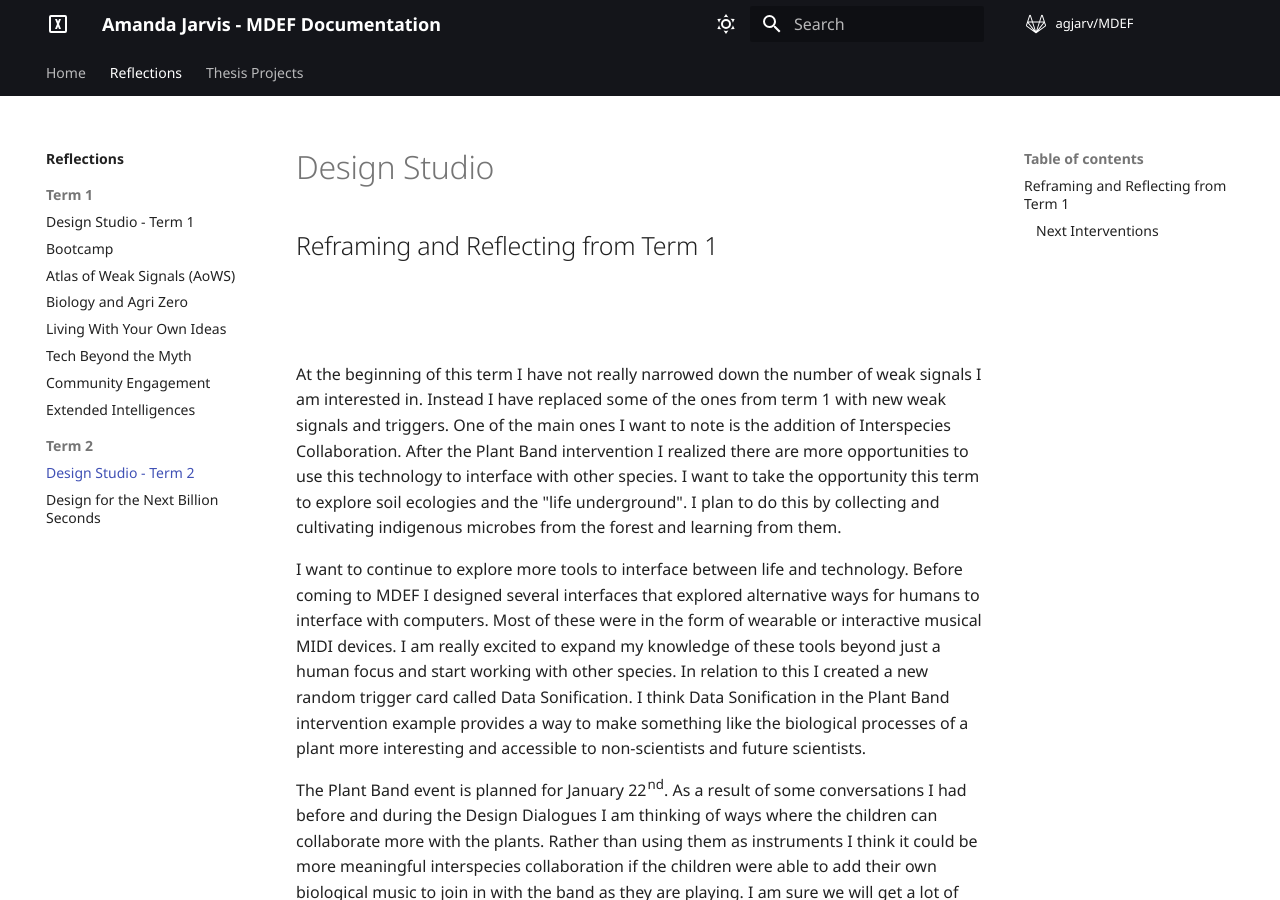
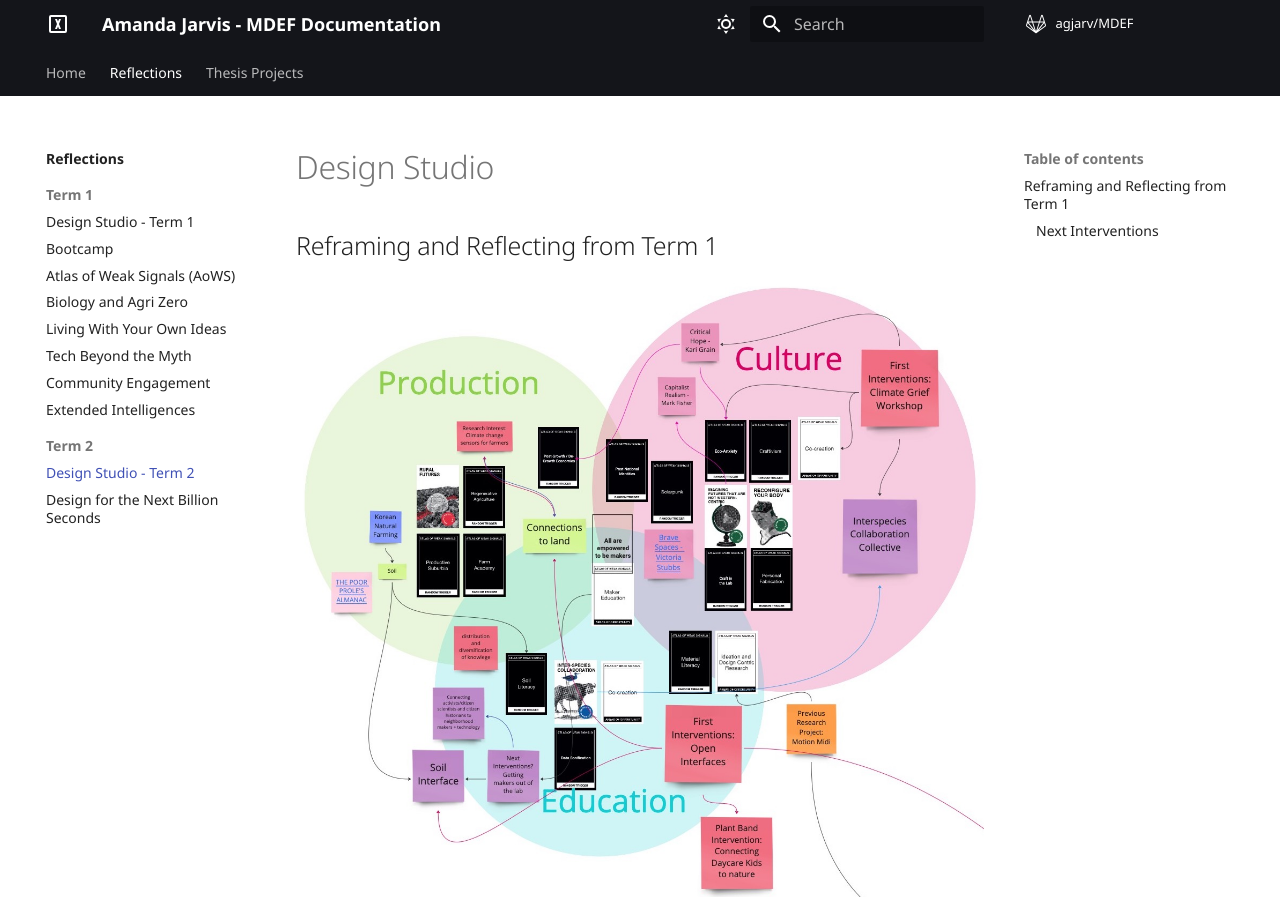
Before and after one commit to agjarv/MDEF, an MkDocs documentation site: the page built from docs/term02/designstudio2.md, in a window 1280 px wide and 900 px high. Built offline with MkDocs 1.6.1 and Material for MkDocs 9.7.7, drawn with Linux system fonts in a browser that asks for light colours; comment, search, counter and statistics services are not loaded.

Commit message:
final images fix!!

```diff
--- a/docs/term02/designstudio2.md
+++ b/docs/term02/designstudio2.md
@@ -2,10 +2,10 @@
 
 ## Reframing and Reflecting from Term 1
 
-![](..images/term-02/ds2/Design-Space-Term-2-signals.jpeg)
+![](../images/term-02/ds2/Design-Space-Term-2-signals.jpeg)
 
-![](..images/term-02/ds2/Design-Space-Term-2.jpeg)
-![](/docs/images/term-02/ds2/Design-Space-Term-2.jpeg)
+![](../images/term-02/ds2/Design-Space-Term-2.jpeg)
+
 
 At the beginning of this term I have not really narrowed down the number of weak signals I am interested in. Instead I have replaced some of the ones from term 1 with new weak signals and triggers. One of the main ones I want to note is the addition of Interspecies Collaboration. After the Plant Band intervention I realized there are more opportunities to use this technology to interface with other species. I want to take the opportunity this term to explore soil ecologies and the "life underground". I plan to do this by collecting and cultivating indigenous microbes from the forest and learning from them.
 
```
